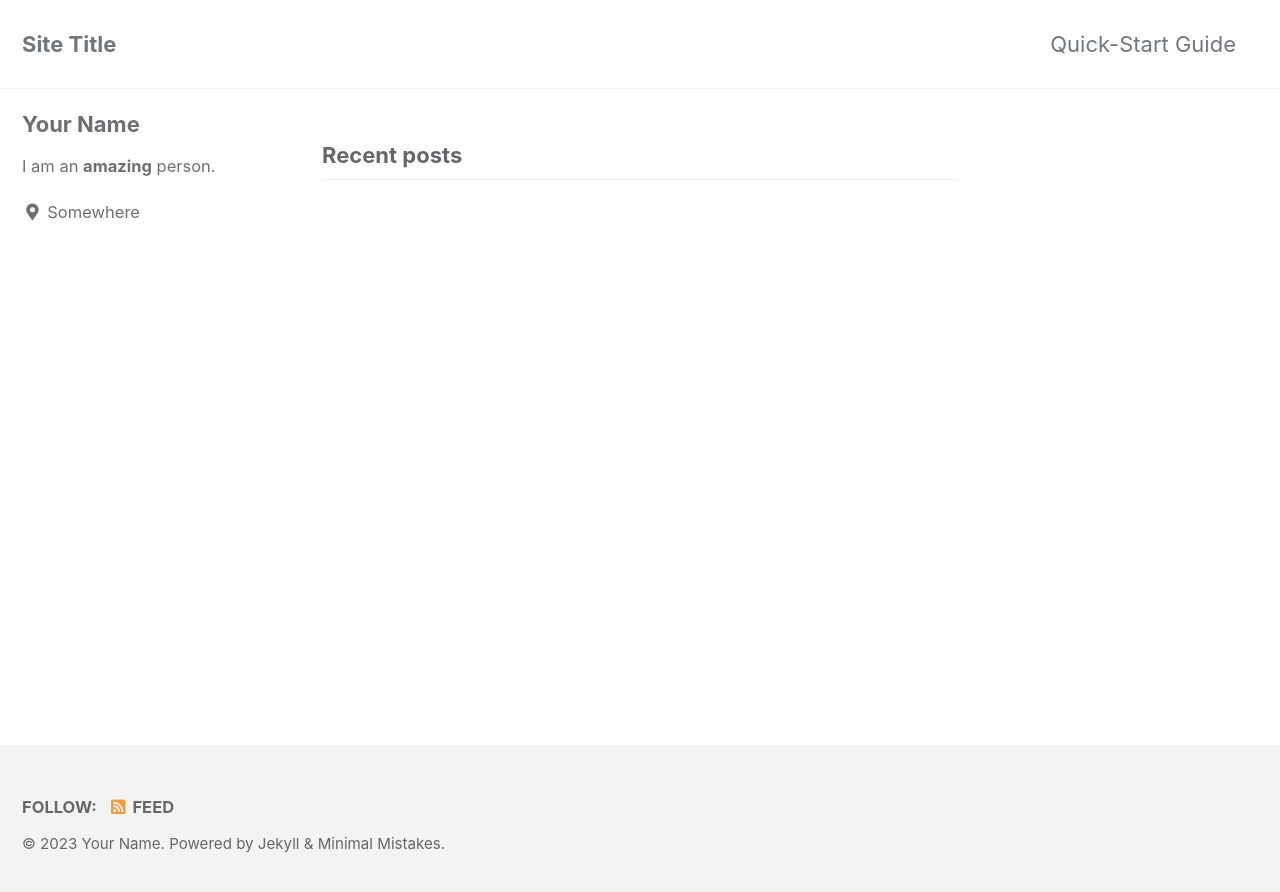
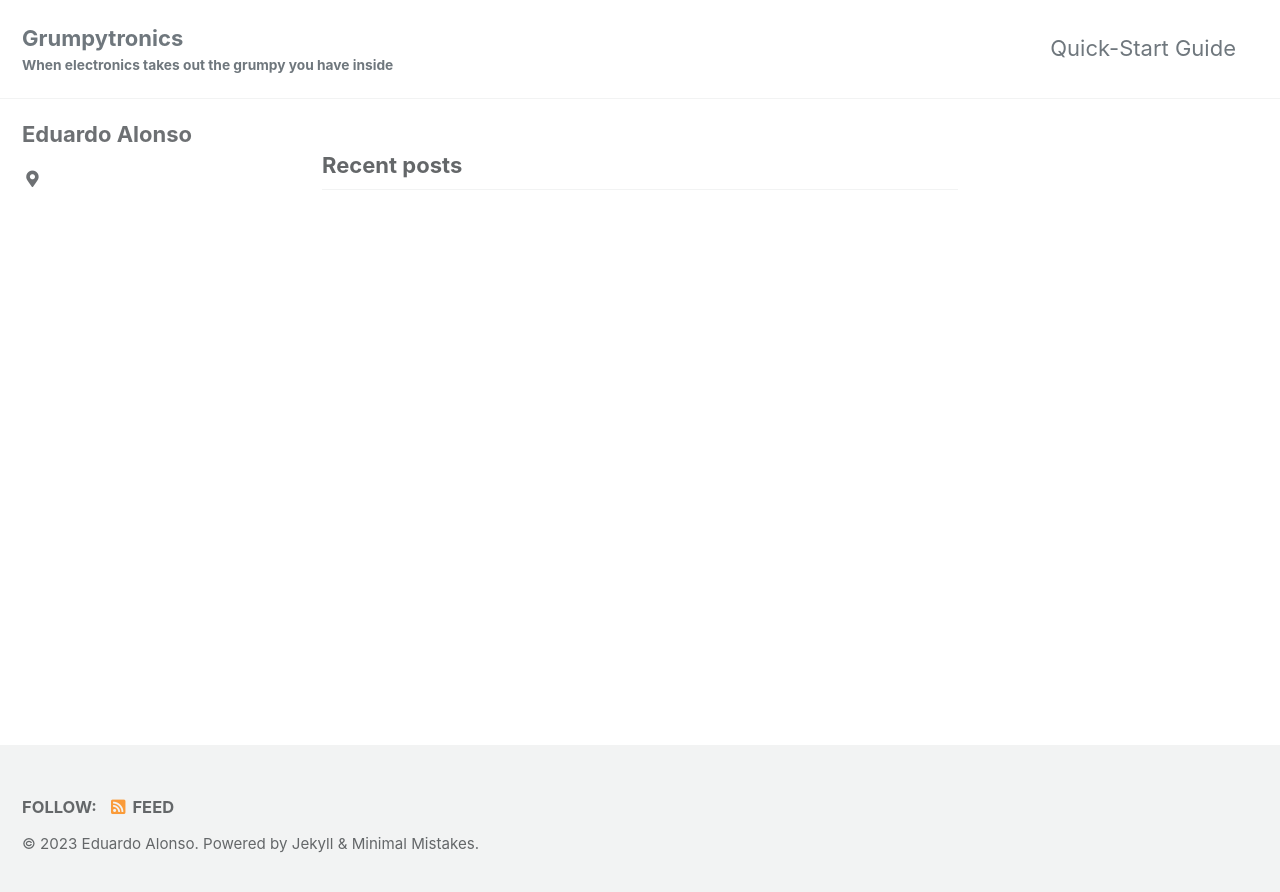
Before and after one commit to edalsan/website, a Jekyll site: the page built from index.html, in a window 1280 px wide. Shown: the top 892 px of the page. Built offline with Jekyll 4.4.1, drawn with Linux system fonts in a browser that asks for light colours; cached includes are drawn as plain includes; the list of posts is cut into pages by our own code.

Commit message:
Update _config.yml

```diff
--- a/_config.yml
+++ b/_config.yml
@@ -11,17 +11,17 @@
 # https://mmistakes.github.io/minimal-mistakes/docs/quick-start-guide/#installing-the-theme
 
 # theme                  : "minimal-mistakes-jekyll"
-remote_theme           : "mmistakes/minimal-mistakes"
+# remote_theme           : "mmistakes/minimal-mistakes"
 minimal_mistakes_skin    : "default" # "air", "aqua", "contrast", "dark", "dirt", "neon", "mint", "plum", "sunrise"
 
 # Site Settings
 locale                   : "en-US"
-title                    : "Site Title"
+title                    : "Grumpytronics"
 title_separator          : "-"
-subtitle                 : # site tagline that appears below site title in masthead
-name                     : "Your Name"
-description              : "An amazing website."
-url                      : # the base hostname & protocol for your site e.g. "https://mmistakes.github.io"
+subtitle                 : "When electronics takes out the grumpy you have inside" # site tagline that appears below site title in masthead
+name                     : "Eduardo Alonso"
+description              : "Website about electronics development and robotics"
+url                      : "https://edalsan.github.io" # the base hostname & protocol for your site e.g. "https://mmistakes.github.io"
 baseurl                  : # the subpath of your site, e.g. "/blog"
 repository               : # GitHub username/repo-name e.g. "mmistakes/minimal-mistakes"
 teaser                   : # path of fallback teaser image, e.g. "/assets/images/500x300.png"
@@ -59,11 +59,11 @@ reCaptcha:
 atom_feed:
   path                   : # blank (default) uses feed.xml
   hide                   : # true, false (default)
-search                   : # true, false (default)
+search                   : "true" # true, false (default)
 search_full_content      : # true, false (default)
-search_provider          : # lunr (default), algolia, google
+search_provider          : "lunr" # lunr (default), algolia, google
 lunr:
-  search_within_pages    : # true, false (default)
+  search_within_pages    : "true" # true, false (default)
 algolia:
   application_id         : # YOUR_APPLICATION_ID
   index_name             : # YOUR_INDEX_NAME
@@ -104,10 +104,10 @@ analytics:
 
 # Site Author
 author:
-  name             : "Your Name"
+  name             : "Eduardo Alonso"
   avatar           : # path of avatar image, e.g. "/assets/images/bio-photo.jpg"
-  bio              : "I am an **amazing** person."
-  location         : "Somewhere"
+  bio              : ""
+  location         : ""
   email            :
   links:
     - label: "Email"
@@ -218,7 +218,7 @@ sass:
 
 # Outputting
 permalink: /:categories/:title/
-paginate: 5 # amount of posts to show
+paginate: 10 # amount of posts to show
 paginate_path: /page:num/
 timezone: # https://en.wikipedia.org/wiki/List_of_tz_database_time_zones
 
@@ -285,7 +285,7 @@ defaults:
       type: posts
     values:
       layout: single
-      author_profile: true
+      author_profile: false
       read_time: true
       comments: # true
       share: true
```
